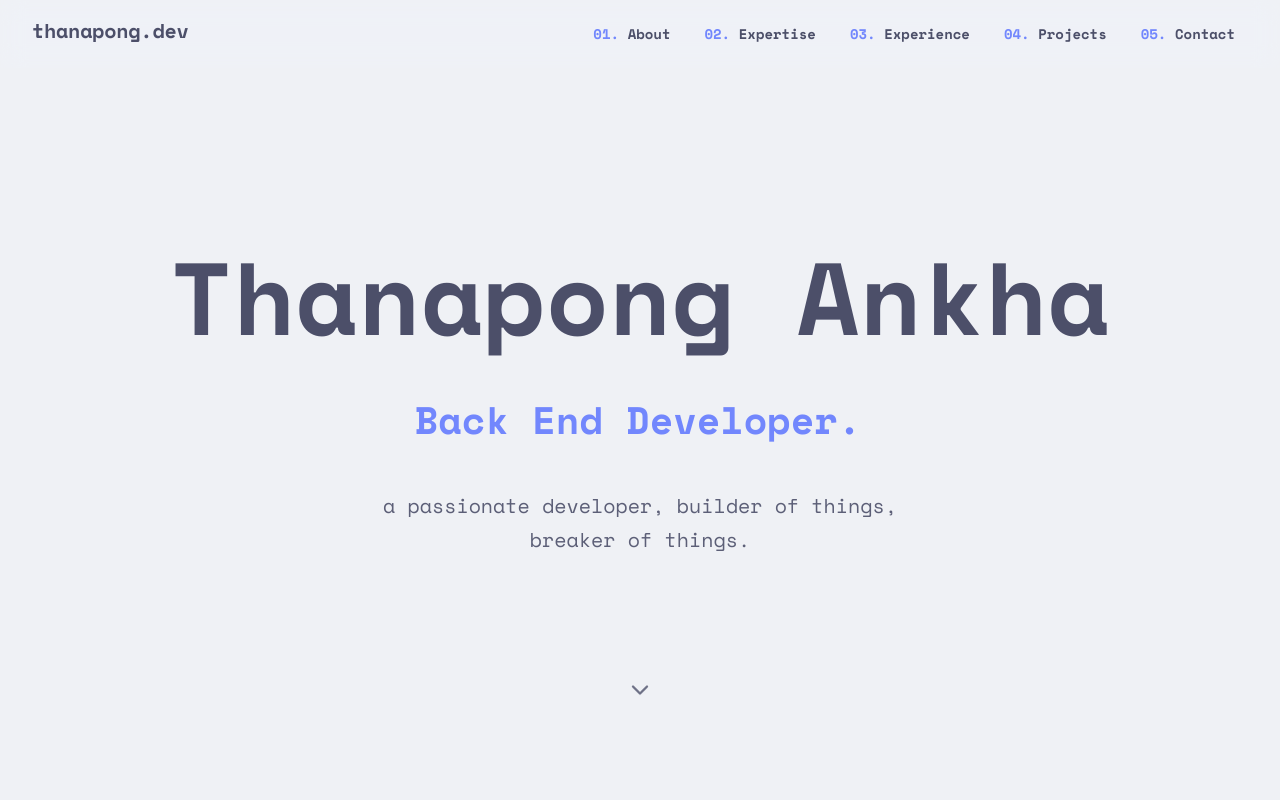
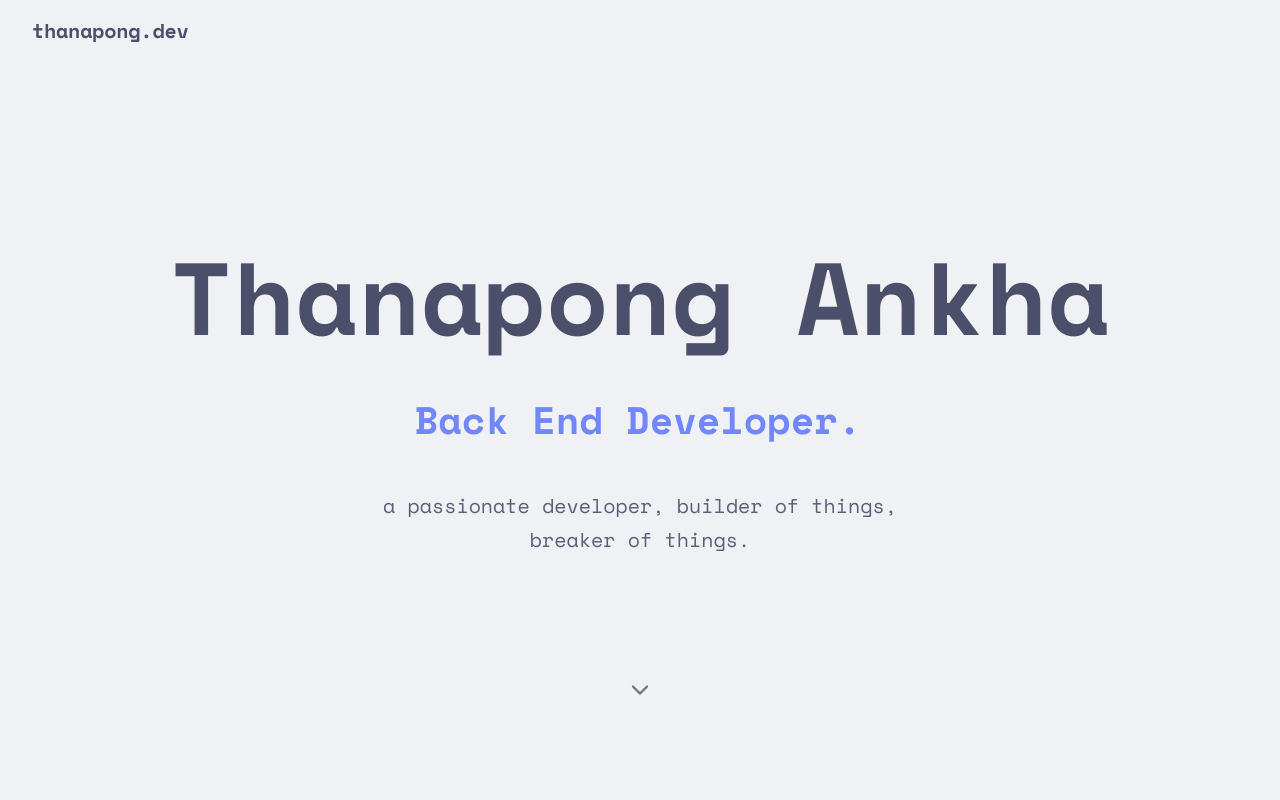
Before and after one commit to lindstorm76/gui-portfolio, a React (Vite) app: page / in a window 1280 px wide. Shown: the top 800 px of the page. Built offline with nearby package versions, Linux system fonts and the light colour scheme.

Commit message:
add navbar animation

```diff
--- a/src/App.tsx
+++ b/src/App.tsx
@@ -7,6 +7,10 @@ import Projects from "./components/Projects";
 import Contact from "./components/Contact";
 import Socials from "./components/Socials";
 import Email from "./components/Email";
+
+const Container = styled.div`
+  background-color: ${({ theme }) => theme.colors.base};
+`;
 
 const Main = styled.main`
   max-width: 1280px;
@@ -22,7 +26,7 @@ const Main = styled.main`
 
 function App() {
   return (
-    <>
+    <Container>
       <Navbar />
       <Main>
         <Hero />
@@ -33,7 +37,7 @@ function App() {
       </Main>
       <Socials />
       <Email />
-    </>
+    </Container>
   );
 }
 
--- a/src/components/Navbar.tsx
+++ b/src/components/Navbar.tsx
@@ -1,5 +1,17 @@
 import { useEffect, useState } from "react";
-import styled from "styled-components";
+import styled, { css, keyframes } from "styled-components";
+import { Typewriter } from "./Typewriter";
+
+const fadeDown = keyframes`
+  from {
+    opacity: 0;
+    transform: translateY(-8px);
+  }
+  to {
+    opacity: 1;
+    transform: translateY(0);
+  }
+`;
 
 const NAV_LINKS = [
   { label: "About", href: "#" },
@@ -15,13 +27,18 @@ const Nav = styled.nav<{ $scrolled: boolean }>`
   left: 0;
   right: 0;
   z-index: 200;
-  background-color: ${({ theme }) => theme.colors.base}80;
-  backdrop-filter: saturate(180%) blur(12px);
-  -webkit-backdrop-filter: saturate(180%) blur(12px);
-  border-bottom: 1px solid
-    ${({ theme, $scrolled }) =>
-      $scrolled ? theme.colors.surface0 : "transparent"};
-  transition: border-color 0.2s ease;
+  background-color: ${({ theme, $scrolled }) =>
+    $scrolled ? `${theme.colors.base}80` : "transparent"};
+  backdrop-filter: ${({ $scrolled }) =>
+    $scrolled ? "saturate(180%) blur(12px)" : "none"};
+  -webkit-backdrop-filter: ${({ $scrolled }) =>
+    $scrolled ? "saturate(180%) blur(12px)" : "none"};
+  box-shadow: ${({ theme, $scrolled }) =>
+    $scrolled ? `inset 0 -1px 0 0 ${theme.colors.surface0}` : "none"};
+  transition:
+    background-color 0.4s ease,
+    backdrop-filter 0.4s ease,
+    box-shadow 0.4s ease;
 `;
 
 const Inner = styled.div`
@@ -35,7 +52,7 @@ const Inner = styled.div`
   }
 `;
 
-const Brand = styled.p`
+const Name = styled.p`
   cursor: default;
   font-size: ${({ theme }) => theme.fontSizes.mobile.lg};
   font-weight: 700;
@@ -147,6 +164,19 @@ const DesktopLinks = styled.ul`
   @media (max-height: 500px) {
     gap: ${({ theme }) => theme.spacing[1]};
   }
+
+  li {
+    opacity: 0;
+    animation: ${fadeDown} 0.4s ease forwards;
+  }
+
+  ${NAV_LINKS.map(
+    (_, i) => css`
+      li:nth-child(${i + 1}) {
+        animation-delay: ${i * 250}ms;
+      }
+    `,
+  )}
 `;
 
 const NavLink = styled.a`
@@ -197,7 +227,9 @@ function Navbar() {
     <>
       <Nav $scrolled={scrolled}>
         <Inner>
-          <Brand>thanapong.dev</Brand>
+          <Name>
+            <Typewriter text="thanapong.dev" />
+          </Name>
           <HamburgerButton
             onClick={() => setOpen((o) => !o)}
             aria-label={open ? "Close menu" : "Open menu"}
```
